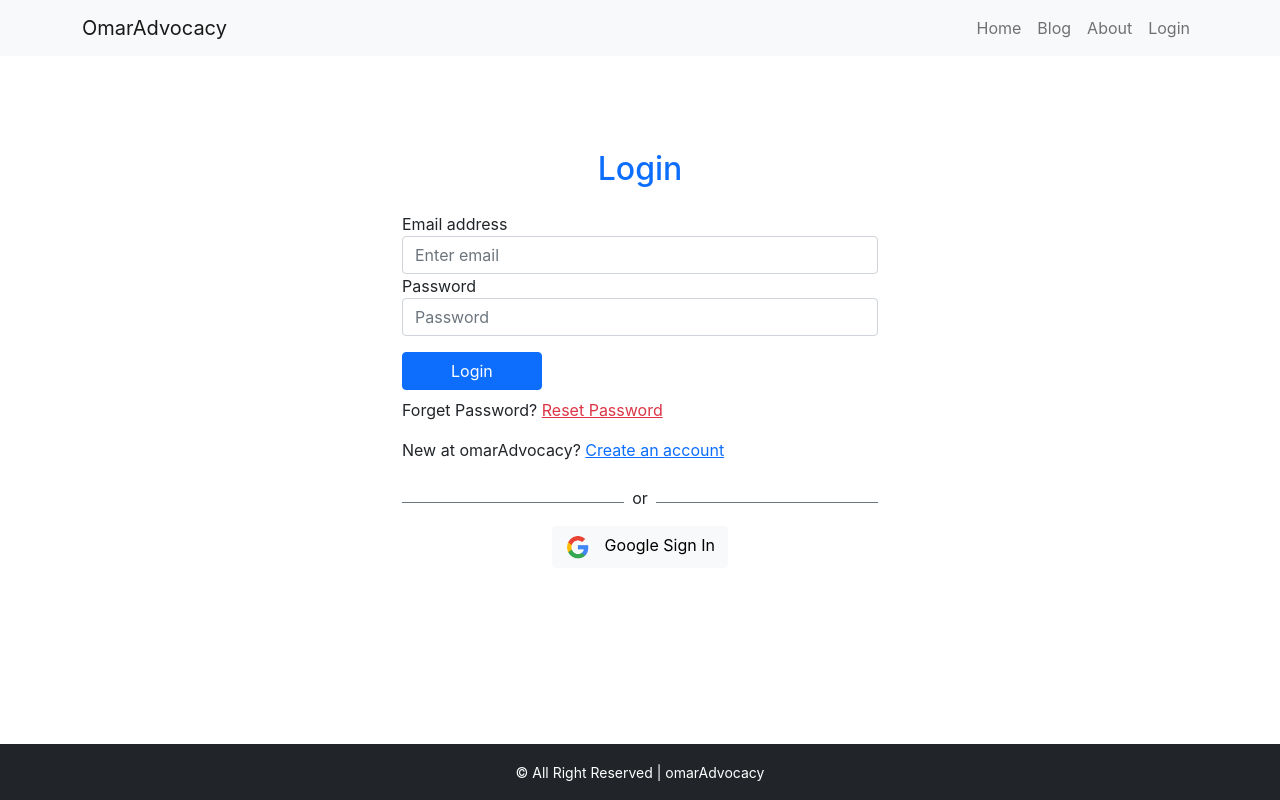
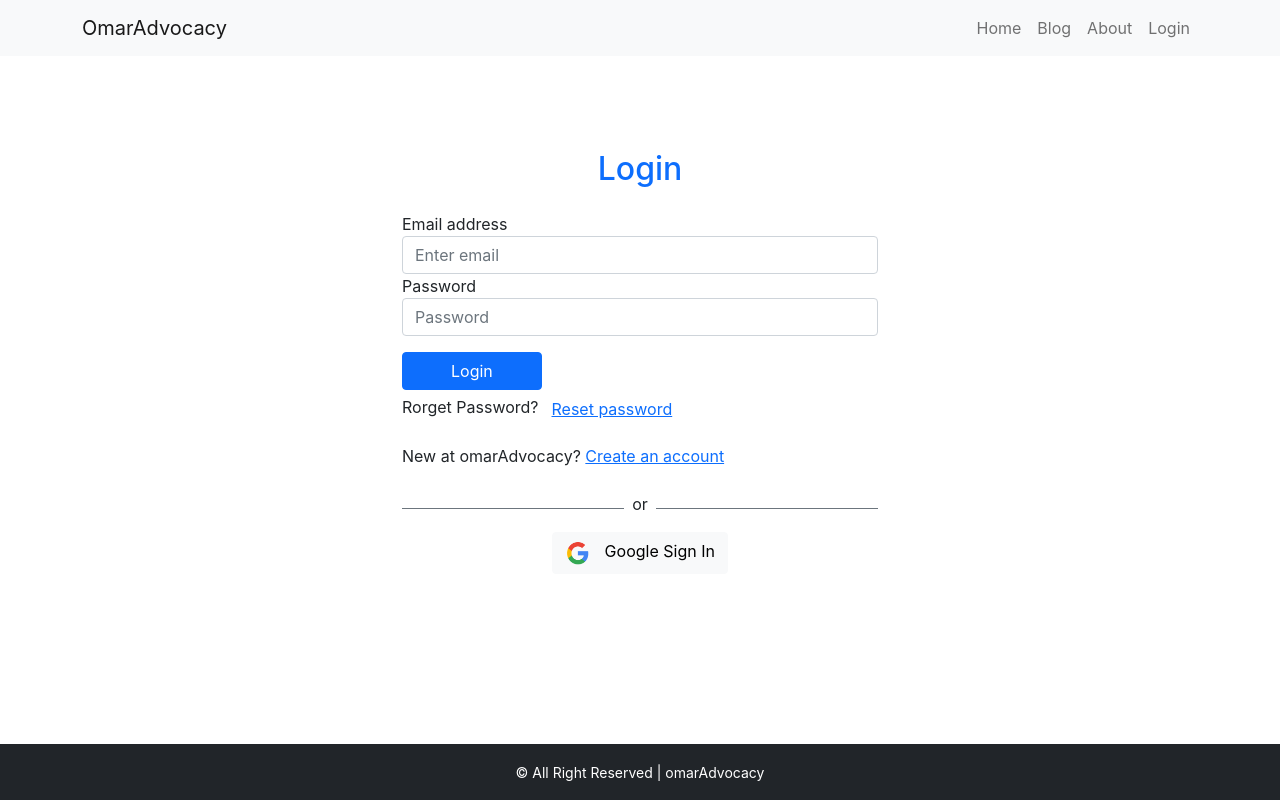
Before and after one commit to omarfurkan/omar-advocacy, a React (Create React App) app: page /login in a window 1280 px wide. Built offline with nearby package versions, Linux system fonts and the light colour scheme; no server answers.

Commit message:
reset password set with toast

```diff
--- a/package.json
+++ b/package.json
@@ -14,6 +14,7 @@
     "react-firebase-hooks": "^5.0.3",
     "react-router-dom": "^6.3.0",
     "react-scripts": "5.0.1",
+    "react-toastify": "^8.2.0",
     "web-vitals": "^2.1.4"
   },
   "scripts": {
--- a/src/components/Login/Login.js
+++ b/src/components/Login/Login.js
@@ -4,6 +4,8 @@ import { Link, useLocation, useNavigate } from 'react-router-dom';
 import auth from '../../firebase.init';
 import SocialLogin from '../SocialLogin/SocialLogin';
 import './Login.css';
+import { ToastContainer, toast } from 'react-toastify';
+import 'react-toastify/dist/ReactToastify.css';
 
 
 const Login = () => {
@@ -12,6 +14,7 @@ const Login = () => {
     const [signInWithEmailAndPassword, user, loading, error] = useSignInWithEmailAndPassword(auth);
     const navigate = useNavigate();
     const [sendPasswordResetEmail, sending] = useSendPasswordResetEmail(auth);
+
 
 
 
@@ -35,10 +38,6 @@ const Login = () => {
     }
 
 
-    const resetPassword = async () => {
-        await sendPasswordResetEmail(email);
-    }
-
 
     return (
         <div className='container form-container'>
@@ -56,9 +55,25 @@ const Login = () => {
                 <button type="submit" className="btn btn-primary px-5">Login</button>
             </form>
 
-            <p className='mt-2'>Forget Password? <Link className='text-danger' to='/register' onClick={resetPassword}>Reset Password</Link></p>
+            <p> Rorget Password?
+                <button className='btn btn-link'
+                    onClick={async () => {
+                        if (email) {
+                            await sendPasswordResetEmail(email);
+                            toast('Sent email');
+                        }
+                        else {
+                            toast('please enter your email address')
+                        }
+                    }}
+                >
+                    Reset password
+                </button>
+            </p>
+
             <p className='mt-2'>New at omarAdvocacy? <Link className='text-primary' to='/register'>Create an account</Link></p>
             <SocialLogin></SocialLogin>
+            <ToastContainer />
         </div>
     );
 };
```
Also changed, not shown: 1 other file (tests, documents, lock files or other folders).
